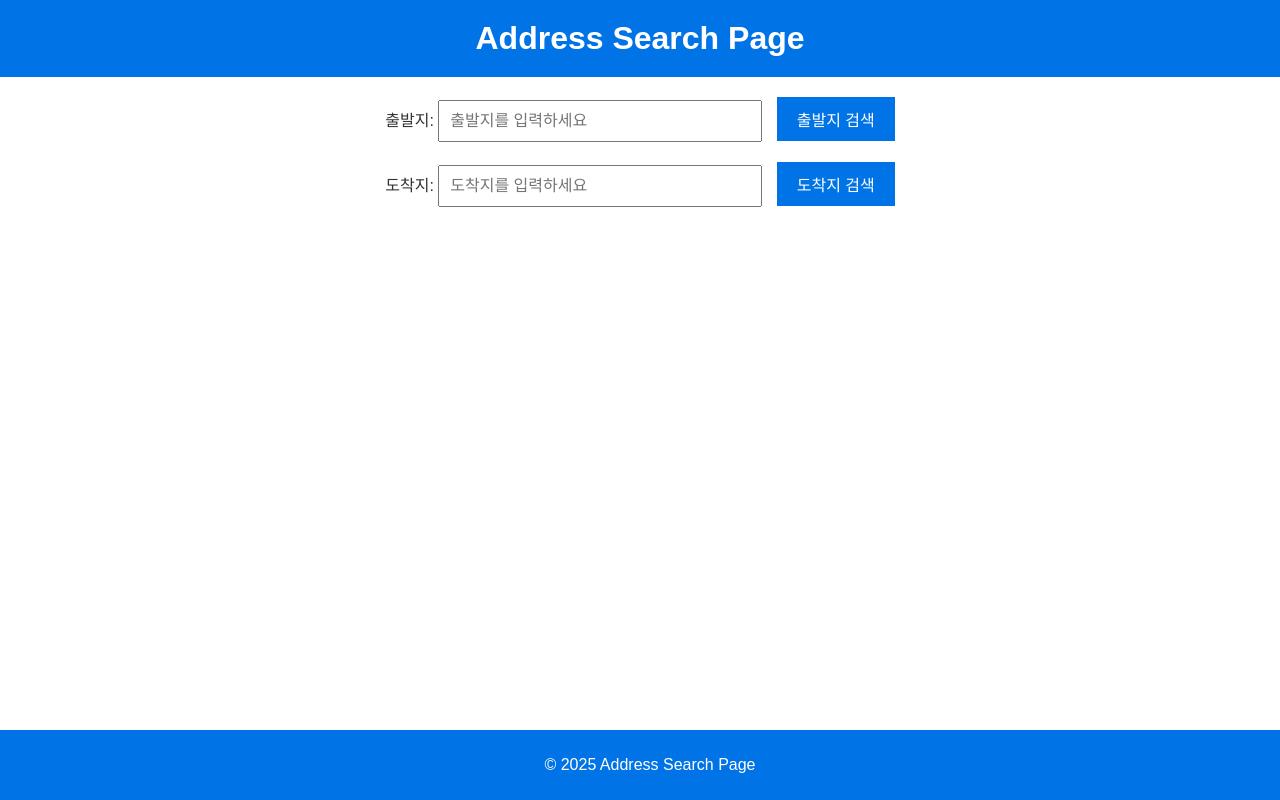
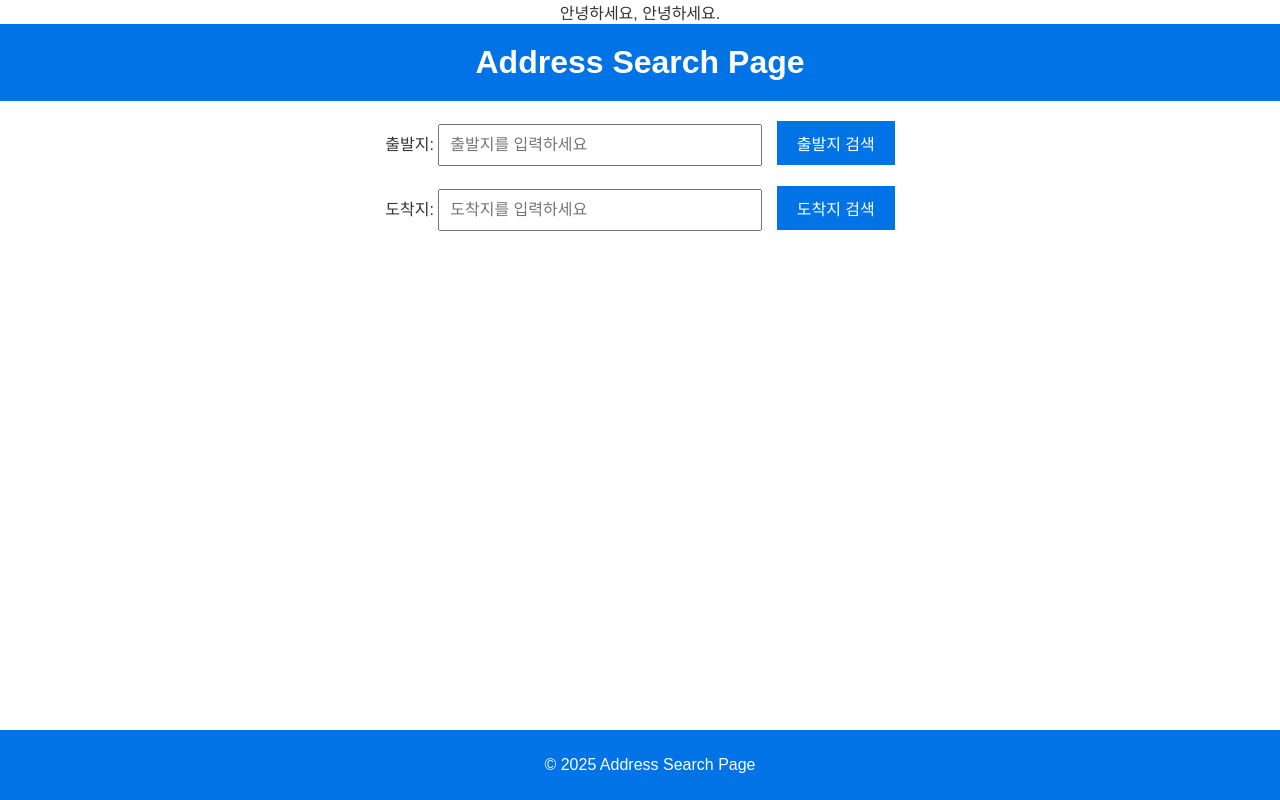
Before and after one commit to oh-taekjun/airdrive, a plain HTML site: page index.html in a window 1280 px wide. Drawn offline with Linux system fonts and the light colour scheme.

Commit message:
Update index.html

```diff
--- a/index.html
+++ b/index.html
@@ -66,6 +66,7 @@
     </script>
 </head>
 <body>
+안녕하세요, 안녕하세요.
     <header>
         <h1>Address Search Page</h1>
     </header>
```
